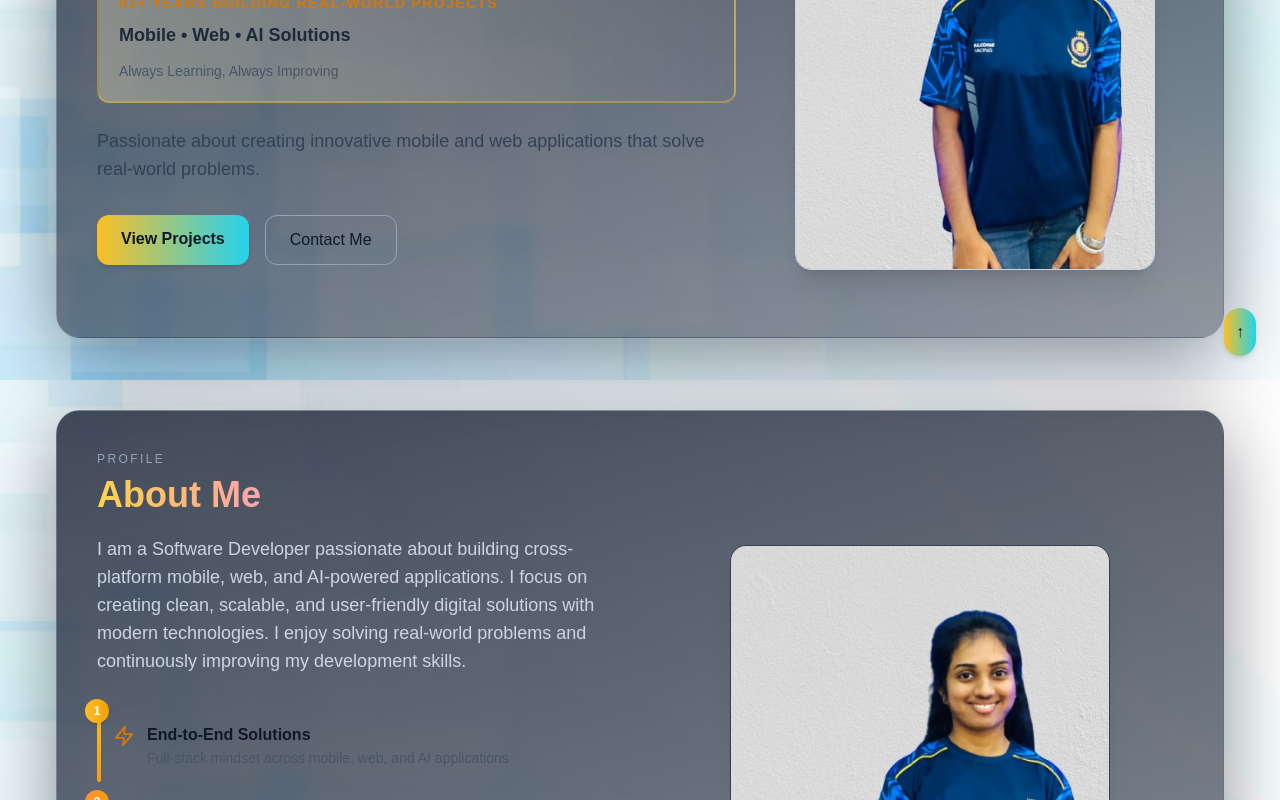
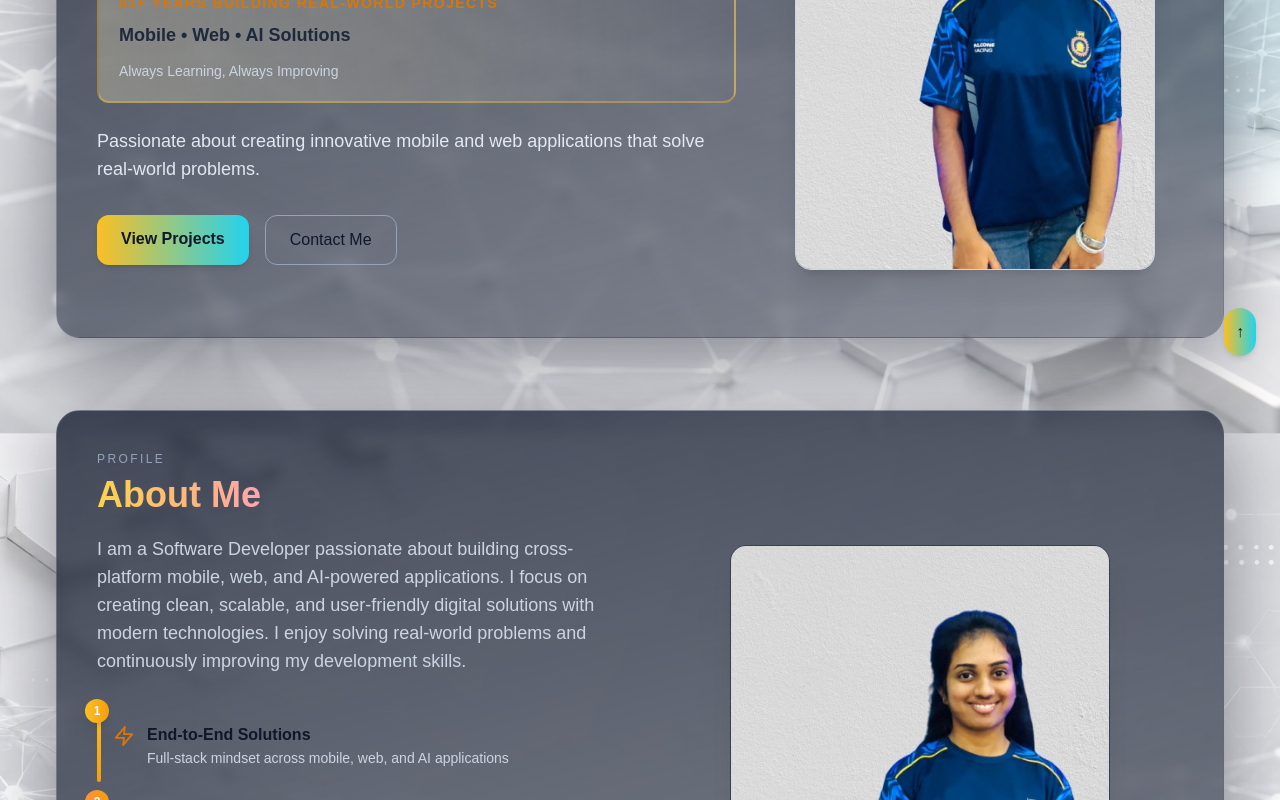
Before and after one commit to Himashirathnayake1/Himashirathnayake1.github.io, a React (Create React App) app: page / in a window 1280 px wide. Shown: the part 420-1220 px from the top of the page. Built offline with nearby package versions, Linux system fonts and the light colour scheme.

Commit message:
Update portfolio

```diff
--- a/src/components/About.jsx
+++ b/src/components/About.jsx
@@ -91,7 +91,7 @@ I am a Software Developer passionate about building cross-platform mobile, web,
                       </h4>
                       <p
                         className={`text-sm leading-relaxed transition-colors duration-300 ${
-                          isDark ? 'text-slate-400' : 'text-slate-600'
+                          isDark ? 'text-slate-400' : 'text-slate-300'
                         }`}
                       >
                         {item.description}
--- a/src/components/Hero.jsx
+++ b/src/components/Hero.jsx
@@ -63,14 +63,14 @@ const Hero = () => {
               Mobile • Web • AI Solutions
             </p>
             <p className={`text-sm mt-3 transition-colors duration-300 ${
-              isDark ? 'text-slate-400' : 'text-slate-600'
+              isDark ? 'text-slate-400' : 'text-slate-300'
             }`}>
               Always Learning, Always Improving
             </p>
           </div>
 
           <p className={`text-base sm:text-lg my-6 max-w-2xl leading-relaxed transition-colors duration-300 ${
-            isDark ? 'text-slate-300' : 'text-slate-700'
+            isDark ? 'text-slate-300' : 'text-slate-200'
           }`}>
 Passionate about creating innovative mobile and web applications that solve real-world problems.
           </p>
```
Also changed, not shown: src/assets/light_bg.png, 13 other files (tests, documents, lock files or other folders).
